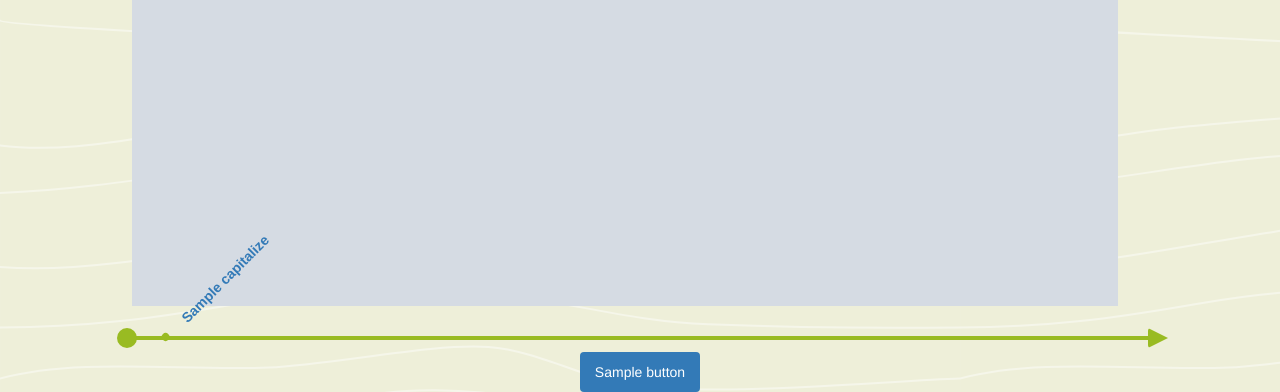
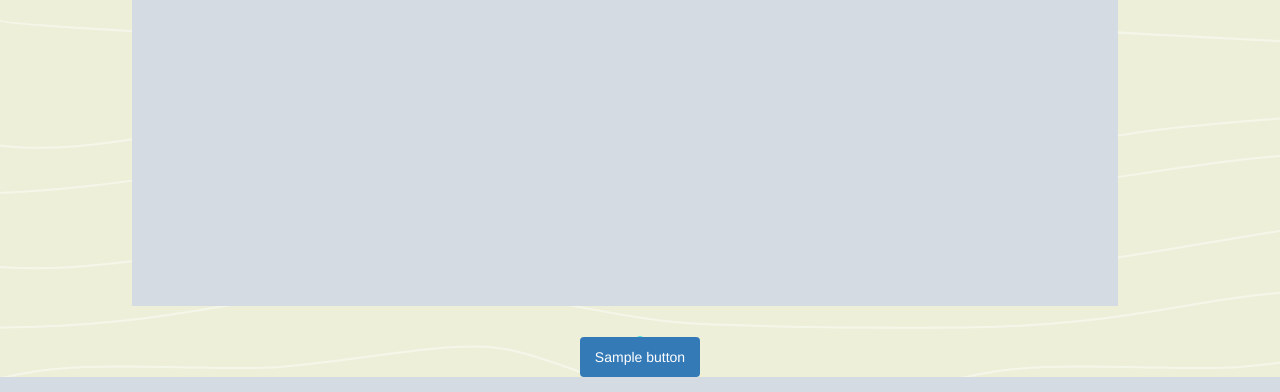
Before and after one commit to lax1n/breeam, a Django app: template pages/templates/slide.html in a window 1280 px wide. Shown: the part 464-856 px from the top of the page. Run offline with Django 3.2, Linux system fonts and the light colour scheme; tables that the repository leaves empty hold one stand-in row (values such as "Sample post"); the template is opened without the code that fills it: values that come from a table or form of the project are taken from there, most other values are stand-ins (such as "Sample title", 1, 10 or a date in 2020); grey boxes marked "Sample" are stand-in pictures; some libraries are stand-ins or nearby versions.

Commit message:
Ny timeline

```diff
--- a/media/css/timeline.css
+++ b/media/css/timeline.css
@@ -1,115 +1,69 @@
-/* ---- Timeline ---- */
-
-ol#timeline {
-	position: relative;
-	display: block;
-	margin: auto;
-	height: 4px;
-	background: #9b2;
+.pagination {
+  position: absolute;
+  top: 0;
+  bottom: 0;
+  left: 0;
+  right: 0;
+  height: 15px;
+  margin: auto;
+  text-align: center;
 }
-ol#timeline::before,
-ol#timeline::after {
-	content: "";
-	position: absolute;
-	top: -8px;
-	display: block;
-	width: 0;
-	height: 0;
-  border-radius: 10px;
-	border: 10px solid #9b2;
+.pagination__dot {
+  position: relative;
+  width: 8px;
+  height: 8px;
+  border: 2px solid #5ae4dd;
+  border-radius: 100px;
+  display: inline-block;
+  cursor: pointer;
+  margin: 0 4px;
+  -webkit-transition: .3s;
+          transition: .3s;
 }
-ol#timeline::before {
-	left: -5px;
+.pagination__dot--active {
+  background: #5ae4dd;
 }
-ol#timeline::after {
-	right: -10px;
-	border: 10px solid transparent;
-	border-right: 0;
-	border-left: 20px solid #9b2;
+.pagination__dot:hover {
+  -webkit-transition: .3s;
+          transition: .3s;
+  border-color: white;
+  background: white;
+}
+.pagination__dot:hover:before {
+  top: -48px;
+  opacity: 1;
+}
+.pagination__dot:hover:after {
+  top: -18px;
+  opacity: 1;
+}
+.pagination__dot:before {
+  position: absolute;
+  top: -40px;
+  left: -36px;
+  background: white;
+  width: 80px;
+  font-family: "Montserrat";
+  font-size: 14px;
+  padding: 8px 0;
   border-radius: 3px;
+  content: attr(data-tooltip);
+  opacity: 0;
+  -webkit-transition: .3s;
+          transition: .3s;
 }
-
-/* ---- Timeline elements ---- */
-
-ol#timeline li {
-	position: relative;
-	top: -77px;
-	display: inline-block;
-	float: left;
-	width: 150px;
-	transform: rotate(-45deg);
-	font: bold 14px arial;
+.pagination__dot:after {
+  position: absolute;
+  width: 0;
+  height: 0;
+  top: -10px;
+  left: -2px;
+  border-top: 6px solid white;
+  border-right: 6px solid transparent;
+  border-bottom: 6px solid transparent;
+  border-left: 6px solid transparent;
+  content: "";
+  opacity: 0;
+  -webkit-transition: .3s;
+          transition: .3s;
 }
-ol#timeline li::before {
-	content: "";
-	position: absolute;
-	top: 3px;
-	left: -29px;
-	display: block;
-	width: 6px;
-	height: 6px;
-	border: 4px solid #9b2;
-	border-radius: 10px;
-	background: #eee;
-}
-
-ol#timeline li#current::before {
-	content: "";
-	position: absolute;
-	top: 3px;
-	left: -29px;
-	display: block;
-	width: 6px;
-	height: 6px;
-	border: 4px solid #FFF;
-	border-radius: 10px;
-	background: #eee;
-}
-
-/* ---- Details ---- */
-
-.details {
-	display: none;
-
-	position: absolute;
-	left: -85px;
-	top: 60px;
-	padding: 15px;
-	border-radius: 3px;
-	border-right: 2px solid rgba(0,0,0,.1);
-	border-bottom: 2px solid rgba(0,0,0,.1);
-	transform: rotate(45deg);
-	font: 12px arial;
-	background: #fff;
-}
-.details::before {
-	content: "";
-	position: absolute;
-	left: 10px;
-	top: -9px;
-	display: block;
-	width: 0;
-	height: 0;
-	border: 10px solid transparent;
-	border-bottom-color: #fff;
-	border-top: 0;
-}
-
-/* ---- Hover effects ---- */
-
-ol#timeline li:hover {
-	cursor: pointer;
-  color: #28e;
-}
-ol#timeline li:hover::before {
-	top: 1px;
-	left: -31px;
-	width: 8px;
-	height: 8px;
-	border-width: 5px;
-	border-color: #28e;
-}
-ol#timeline li:hover .details {
-	display: block;
-  color: #444;
-}
--- a/pages/templates/layouts/timeline.html
+++ b/pages/templates/layouts/timeline.html
@@ -1,17 +1,13 @@
 <head>
     <link rel="stylesheet" href="../media/css/timeline.css">
 </head>
-<ol id="timeline">
+<div class="pagination">
     {% for sibling in siblings %}
         {% if sibling == slide %}
-        <li id="current">
+            <div data-tooltip="Tooltip 1" class="pagination__dot pagination__dot--active"></div>
         {% else %}
-        <li>
+            <div data-tooltip="Tooltip 2" class="pagination__dot"></div>
         {% endif %}
-            <a href="{{ sibling.slug }}">{{ sibling.title.capitalize }}</a>
-            <span class="details">
-            {{ sibling.title.capitalize }}
-            </span>
-        </li>
     {% endfor %}
-</ol>
+
+</div>
```
Also changed, not shown: media/images/slide_images/breeamImgs_constructionSite_d4uRyWr.svg (added).
